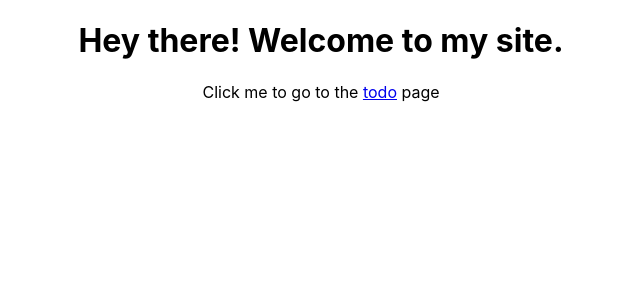
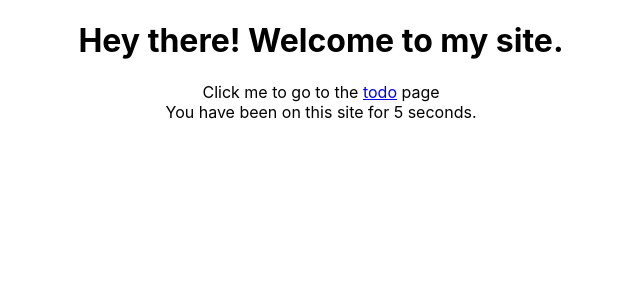
Before and after one commit to Milo123459/salvage-official, a React (Create React App) app: page / in a window 1280 px wide. Shown: the top 300 px of the page, without its empty margins (319-959 px from the left). Built offline with nearby package versions, Linux system fonts and the light colour scheme.

Commit message:
New update

```diff
--- a/src/App.js
+++ b/src/App.js
@@ -28,7 +28,7 @@ function App() {
       <h1>Hey there! Welcome to my site.</h1>
       Click me to go to the <a href = "/todo">todo</a> page
       <footer>
-        {BrowseTime}
+        <BrowseTime />
       </footer>
     </div>
     <Route path = "/todo" component = {Todo}/>
```
